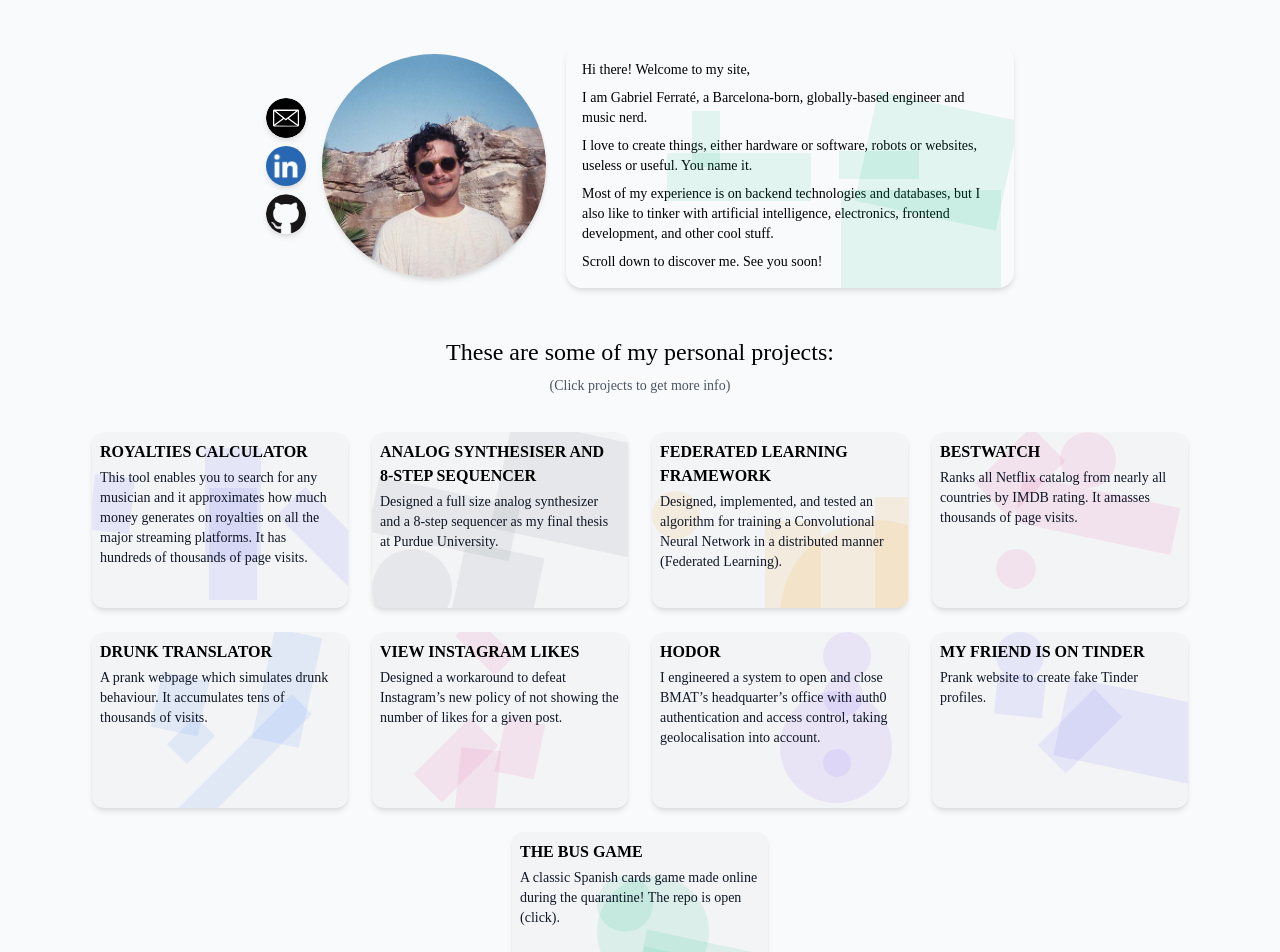
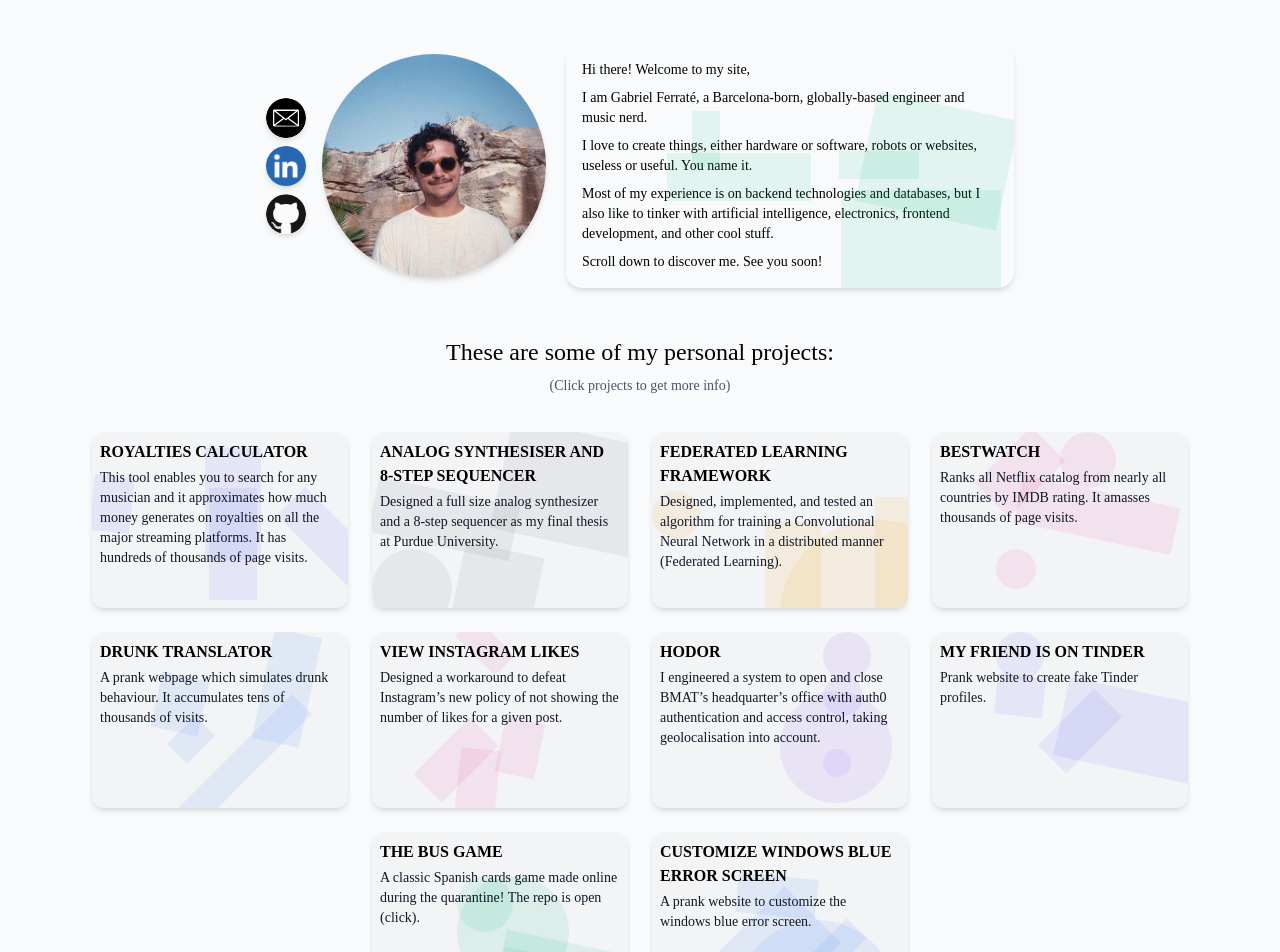
Before and after one commit to gferrate/personal_page, a Nuxt app: page / in a window 1280 px wide. Shown: the top 952 px of the page. Built offline with nearby package versions, Linux system fonts and the light colour scheme; a web font is replaced by a local one.

Commit message:
Blue Windows Error Page

```diff
--- a/pages/index.vue
+++ b/pages/index.vue
@@ -316,6 +316,13 @@ export default {
           link: "https://github.com/gferrate/juego_del_bus",
           color: "bg-green-500",
         },
+        {
+          title: "Customize Windows Blue Error Screen",
+          subtitle:
+            "A prank website to customize the windows blue error screen.",
+          link: "https://windows-blue-screen.netlify.app/",
+          color: "bg-blue-500",
+        },
       ],
     };
   },
```
